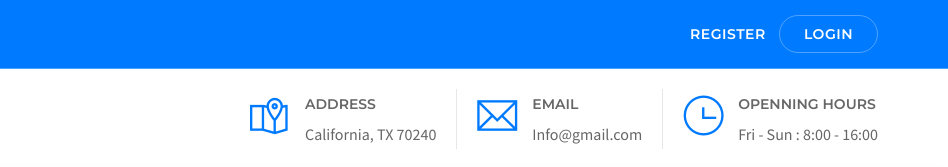
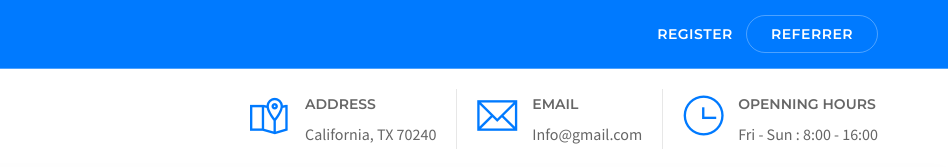
Before and after one commit to esegovia02/ourcompany, a plain HTML site: page index.html in a window 1280 px wide. Shown: the top 167 px of the page, 332-1280 px from the left. Drawn offline with Linux system fonts and the light colour scheme.

Commit message:
Update index.html
Prueba Referrer

```diff
--- a/index.html
+++ b/index.html
@@ -60,7 +60,7 @@
                 </div>
                 <div class="col-md-4 col-sm-4 link text-right">
                     <a href="#">Register</a>
-                    <a href="#">Login</a>
+                    <a href="https://esegovia02.github.io/ourwebsite/">Referrer</a>
                 </div>
             </div>
         </div>
```
